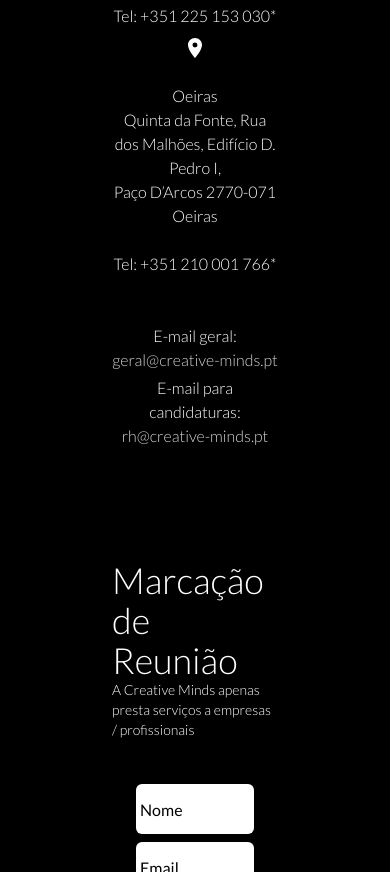
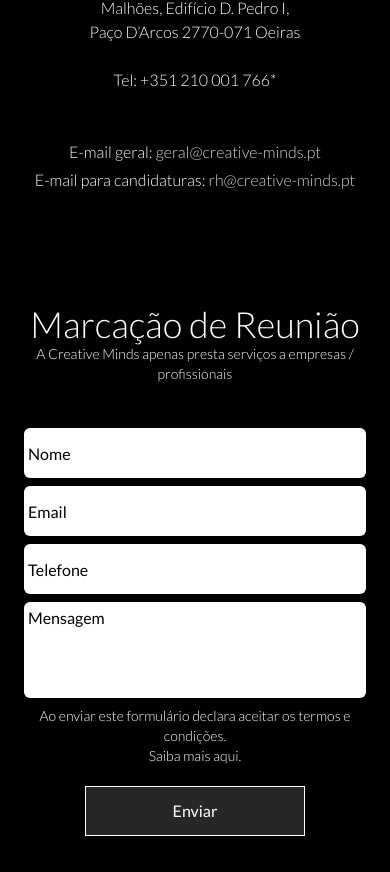
Before and after one commit to Fernando-Ligabue/rebuildCM, a React (Vite) app: page / in a window 390 px wide. Shown: the part 11128-12000 px from the top of the page. Built offline with nearby package versions, Linux system fonts and the light colour scheme.

Commit message:
adjust styles form and correction endpoint api nodemailer

```diff
--- a/src/components/ContactForm.tsx
+++ b/src/components/ContactForm.tsx
@@ -70,7 +70,7 @@
 
 
     try {
-      await axios.post("http://localhost:3333/send_email", {
+      await axios.post("https://private-sendemail.vercel.app/send_email", {
         name,
         email,
         phone,
@@ -104,7 +104,7 @@
       <h2 data-aos="fade-up" data-aos-delay="100" data-aos-duration="1500" className="text-4xl text-white font-light">
         Marcação de Reunião
       </h2>
-      <p data-aos="fade-up" data-aos-delay="100" data-aos-duration="1700" className="text-sm text-white font-light">
+      <p data-aos="fade-up" data-aos-delay="100" data-aos-duration="1700" className="text-sm text-white font-light text-center">
         A Creative Minds apenas presta serviços a empresas / profissionais
       </p>
       <div
--- a/src/components/Contacts.tsx
+++ b/src/components/Contacts.tsx
@@ -5,7 +5,7 @@
   const [data] = contactContent;
 
   return (
-    <section id="contacts" className='bg-black w-full h-full p-28 pb-0 flex flex-col justify-center items-center'>
+    <section id="contacts" className='bg-black w-full h-full md:p-28 pb-0 flex flex-col justify-center items-center'>
       <h2
         data-aos="fade-up" data-aos-delay="100" data-aos-duration="1500"
         className='text-4xl font-semibold text-white py-8'>CONTACTOS</h2>
```
